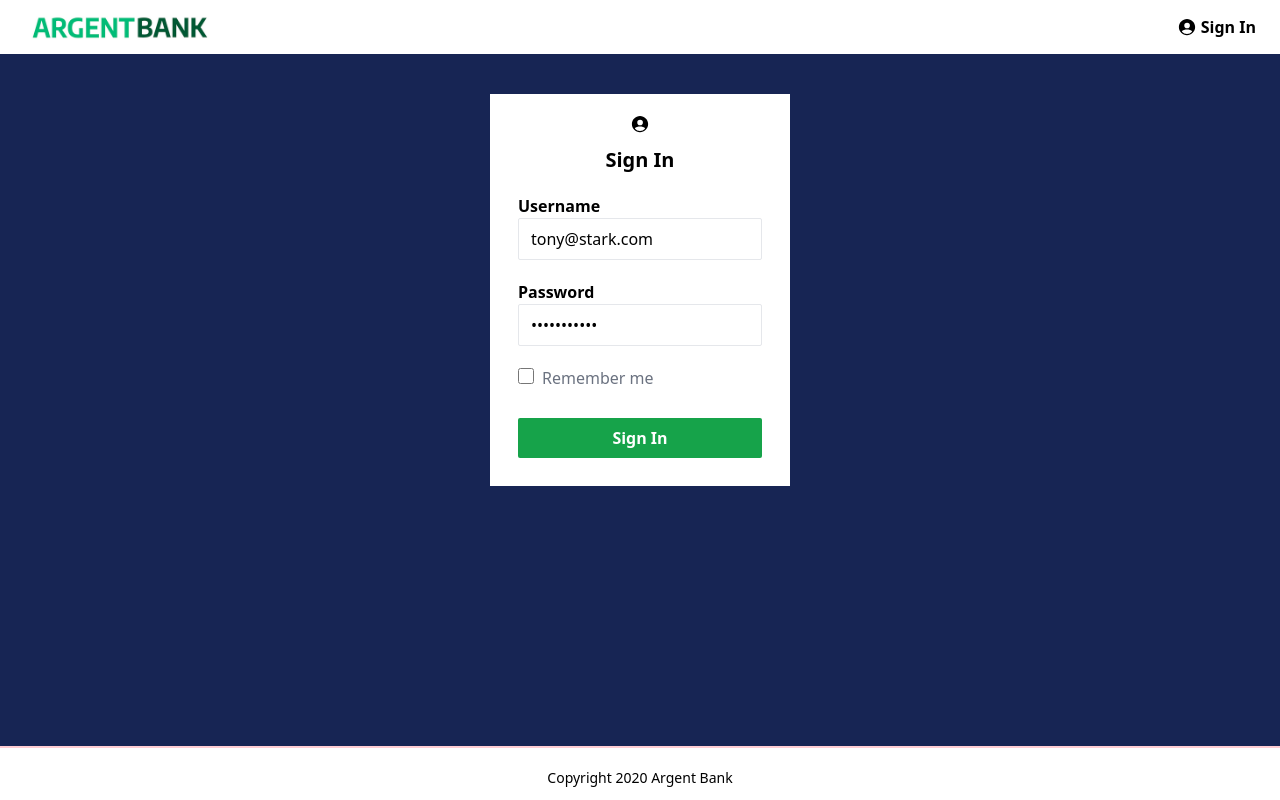
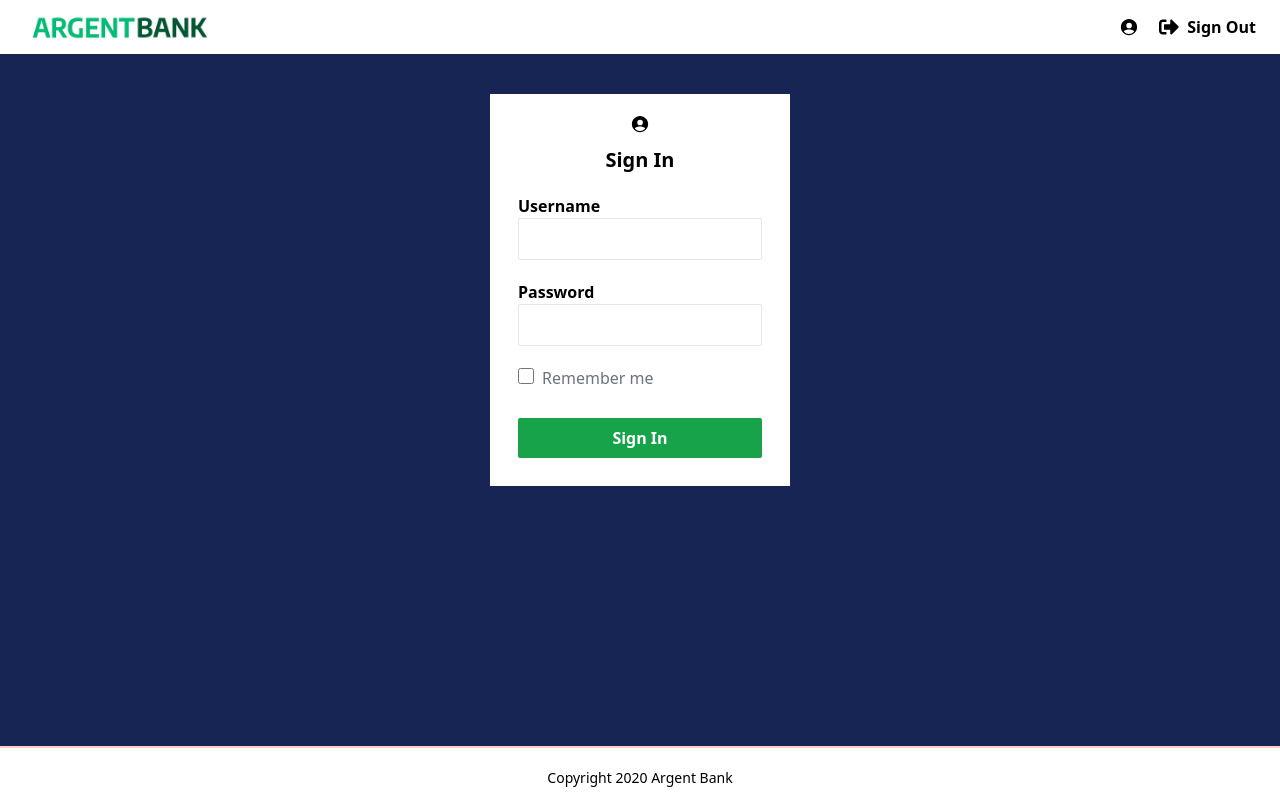
Before and after one commit to AlexiaFroment/P13_ArgentBank, a React (Vite) app in the folder frontend/: page /signin in a window 1280 px wide. Built offline with nearby package versions, Linux system fonts and the light colour scheme; sample sign-in values are in the browser's storage.

Commit message:
Manage editing data user-profile

```diff
--- a/frontend/src/_services/authService.ts
+++ b/frontend/src/_services/authService.ts
@@ -5,7 +5,7 @@ const login = async (data: Credentials, rememberMe: boolean) => {
   try {
     const resp = await Axios.post("/login", data)
     const token = resp.data.body.token
-    saveToken(token, rememberMe)
+    saveUserData(token, data.email, rememberMe)
     return resp
   } catch {
     throw new Error("Login failed")
@@ -22,11 +22,20 @@ const getToken = () => {
   return token
 }
 
-const saveToken = (token: string, rememberMe: boolean) => {
+const getEmail = () => {
+  const email = localStorage.getItem("email")
+  return email
+}
+
+const saveUserData = (token: string, email: string, rememberMe: boolean) => {
   if (rememberMe) {
     localStorage.setItem("token", token)
+    localStorage.setItem("email", email)
+    console.log("token & email sont dans le localStorage")
   } else {
+    localStorage.removeItem("email")
     sessionStorage.setItem("token", token)
+    console.log("token dans le session storage")
   }
 }
 
@@ -39,6 +48,7 @@ export const authService = {
   login,
   logout,
   getToken,
-  saveToken,
+  getEmail,
+  saveUserData,
   isLogged,
 }
--- /dev/null
+++ b/frontend/src/_services/userService-AloaCmoi.ts
@@ -0,0 +1,31 @@
+import { Credentials } from "@/models/Interface"
+import { Axios } from "./callerService"
+
+const login = async (data: Credentials) => {
+  return Axios.post("/api/v1/user/login", data)
+}
+
+const logout = () => {
+  localStorage.removeItem("token")
+}
+
+const getToken = () => {
+  return localStorage.getItem("token")
+}
+
+const saveToken = (token: string) => {
+  localStorage.setItem("token", token)
+}
+
+const isLogged = () => {
+  const token = localStorage.getItem("token")
+  return !!token
+}
+
+export const userService = {
+  login,
+  logout,
+  getToken,
+  saveToken,
+  isLogged,
+}
--- a/frontend/src/components/SignOut.tsx
+++ b/frontend/src/components/SignOut.tsx
@@ -1,3 +1,4 @@
+import { useState } from "react"
 import { useNavigate } from "react-router-dom"
 import { useSelector } from "react-redux"
 
@@ -5,19 +6,31 @@ import { RootState } from "@/_redux/store"
 import { authService } from "@/_services"
 import { FaSignOutAlt } from "react-icons/fa"
 import { IoPersonCircleSharp } from "react-icons/io5"
+import { SignIn } from "@/components/SignIn"
 
 export const SignOut: React.FC = () => {
+  const [isLoggedOut, setIsLoggedOut] = useState(false)
   const firstName = useSelector((state: RootState) => state.user.firstName)
   const navigate = useNavigate()
   const logout = () => {
     authService.logout()
+    setIsLoggedOut(true)
     navigate("/home")
+  }
+
+  if (isLoggedOut) {
+    return <SignIn />
+  }
+  const goToUserProfile = () => {
+    navigate(`/auth/user-profile`)
   }
   return (
     <li className=' px-5'>
       <div className='flex items-center font-bold px-1'>
-        <IoPersonCircleSharp className='text-xl mr-1' />
-        {firstName}
+        <button onClick={goToUserProfile} className='flex items-center'>
+          <IoPersonCircleSharp className='text-xl mr-1' />
+          {firstName}
+        </button>
 
         <FaSignOutAlt className='text-xl ml-4 mr-2' />
         <button onClick={logout}>Sign Out</button>
--- a/frontend/src/layout/Nav.tsx
+++ b/frontend/src/layout/Nav.tsx
@@ -1,4 +1,4 @@
-import { useLocation, NavLink } from "react-router-dom"
+import { NavLink } from "react-router-dom"
 import Logo from "@/assets/img/argentBankLogo.png"
 
 import { SignIn } from "@/components/SignIn"
@@ -7,8 +7,6 @@ import { SignOut } from "@/components/SignOut"
 import { authService } from "@/_services"
 
 export const Nav: React.FC = () => {
-  const location = useLocation()
-  const isUserProfile = location.pathname === "/auth/user-profile"
   return (
     <nav className='main-nav'>
       <ul className='flex justify-between items-center'>
@@ -17,7 +15,7 @@ export const Nav: React.FC = () => {
             <img src={Logo} alt='Argent Bank Logo' className='w-[200px]' />
           </NavLink>
         </li>
-        {authService.isLogged() && isUserProfile ? <SignOut /> : <SignIn />}
+        {authService.isLogged() ? <SignOut /> : <SignIn />}
       </ul>
     </nav>
   )
--- a/frontend/src/pages/auth/UserProfile.tsx
+++ b/frontend/src/pages/auth/UserProfile.tsx
@@ -1,3 +1,4 @@
+import { useState } from "react"
 import { useSelector } from "react-redux"
 
 import { RootState } from "@/_redux/store"
@@ -7,14 +8,61 @@ import { Account } from "@/_interfaces/Interface"
 
 export const UserProfile: React.FC = () => {
   const { firstName, lastName } = useSelector((state: RootState) => state.user)
+  const [isEditing, setIsEditing] = useState(false)
+
+  const handleEditClick = () => {
+    setIsEditing(true)
+  }
+  const handleSaveOrCancelClick = () => {
+    setIsEditing(false)
+  }
 
   return (
     <section className='flex-grow bg-blue-950 '>
-      <div className='text-center text-white p-5'>
-        <h1 className='text-3xl font-bold'>Welcome back</h1>
-        <Identity firstName={firstName} lastName={lastName} />
-        <button className='max-w-24 bg-green-600 p-2 mt-3'>Edit Name</button>
-      </div>
+      <h1 className='text-center text-white pt-5 text-3xl font-bold'>
+        Welcome back
+      </h1>
+
+      {!isEditing && (
+        <div className='identity text-center text-white p-5'>
+          <Identity firstName={firstName} lastName={lastName} />
+          <button
+            className='max-w-24 bg-green-600 p-2 mt-3'
+            onClick={handleEditClick}>
+            Edit Name
+          </button>
+        </div>
+      )}
+
+      {isEditing && (
+        <div className='setIdentitytext-center text-white p-5'>
+          <div className='flex justify-center gap-2'>
+            <input
+              type='text'
+              placeholder={firstName}
+              className='border border-gray-400 rounded px-2 py-1 focus:outline-none focus:ring-2 focus:ring-green-600'
+            />
+            <input
+              type='text'
+              placeholder={lastName}
+              className='border border-gray-400 rounded px-2 py-1 focus:outline-none focus:ring-2 focus:ring-green-600'
+            />
+          </div>
+          <div className='flex justify-center gap-2'>
+            <button
+              className='min-w-28 text-green-600 px-2 py-1 bg-white p-2 mt-3 border border-green-600 rounded focus:outline-none focus:ring-2 focus:ring-green-600'
+              onClick={handleSaveOrCancelClick}>
+              Save
+            </button>
+            <button
+              className='min-w-28 text-green-600 px-2 py-1 bg-white p-2 mt-3 border border-green-600 rounded focus:outline-none focus:ring-2 focus:ring-green-600'
+              onClick={handleSaveOrCancelClick}>
+              Cancel
+            </button>
+          </div>
+        </div>
+      )}
+
       <div>
         {AccountsJson.map((account: Account, index: number) => (
           <div
--- a/frontend/src/pages/public/SignIn.tsx
+++ b/frontend/src/pages/public/SignIn.tsx
@@ -19,10 +19,14 @@ export const SignIn: React.FC = () => {
   const dispatch = useDispatch<AppDispatch>()
   const navigate = useNavigate()
 
-  const initialValues = {
-    email: "tony@stark.com",
-    password: "password123",
-    rememberMe: false,
+  const getInitialValues = (): SignInFormData => {
+    const email = localStorage.getItem("email") || ""
+    const rememberMe = !!localStorage.getItem("email")
+    return {
+      email,
+      password: "",
+      rememberMe,
+    }
   }
 
   const validationSchema = Yup.object().shape({
@@ -70,7 +74,7 @@ export const SignIn: React.FC = () => {
         </div>
 
         <Formik
-          initialValues={initialValues}
+          initialValues={getInitialValues()}
           onSubmit={onSubmit}
           validationSchema={validationSchema}>
           {({ values }) => (
--- a/frontend/src/routes/AuthRouter.tsx
+++ b/frontend/src/routes/AuthRouter.tsx
@@ -2,6 +2,7 @@ import { Routes, Route } from "react-router-dom"
 import { MainLayout } from "@/layout/MainLayout"
 import { UserProfile } from "@/pages/auth/index"
 import { NotFound } from "@/pages/NotFound"
+
 export const AuthRouter: React.FC = () => {
   return (
     <Routes>
```
